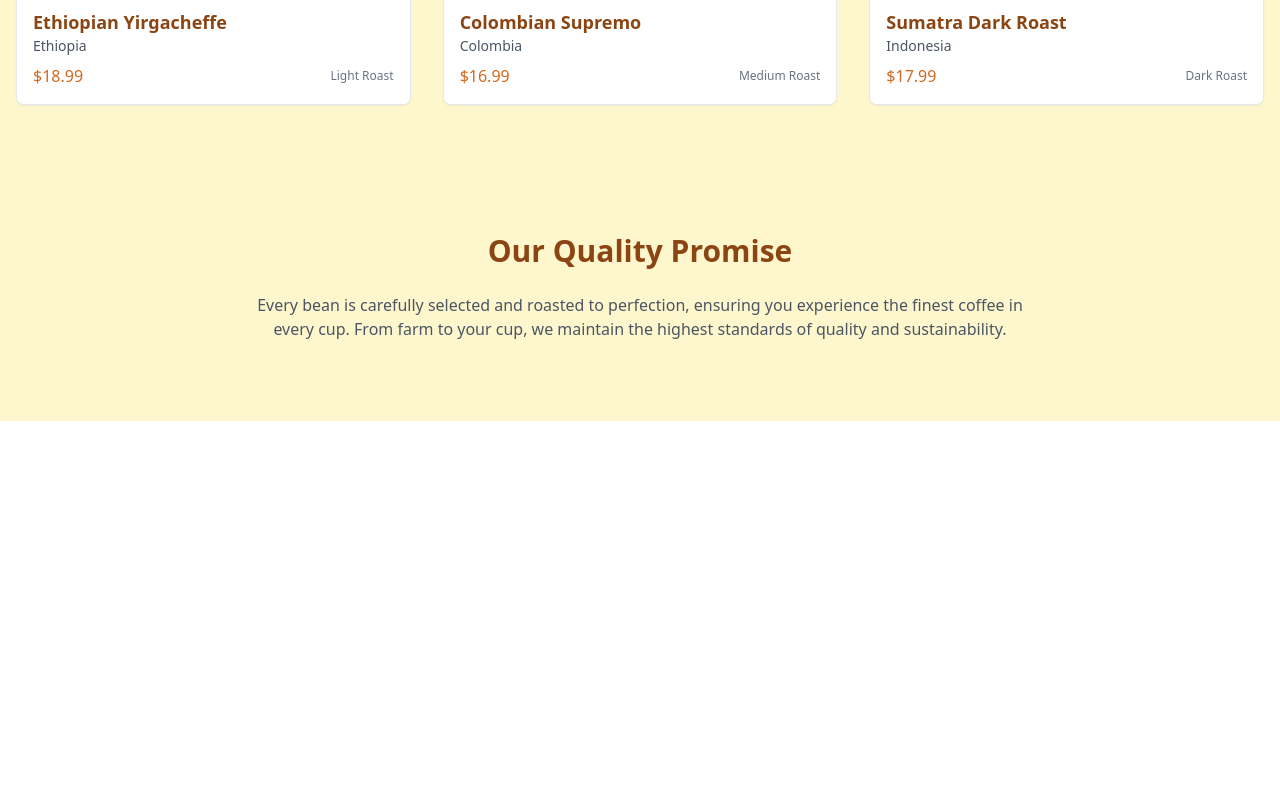
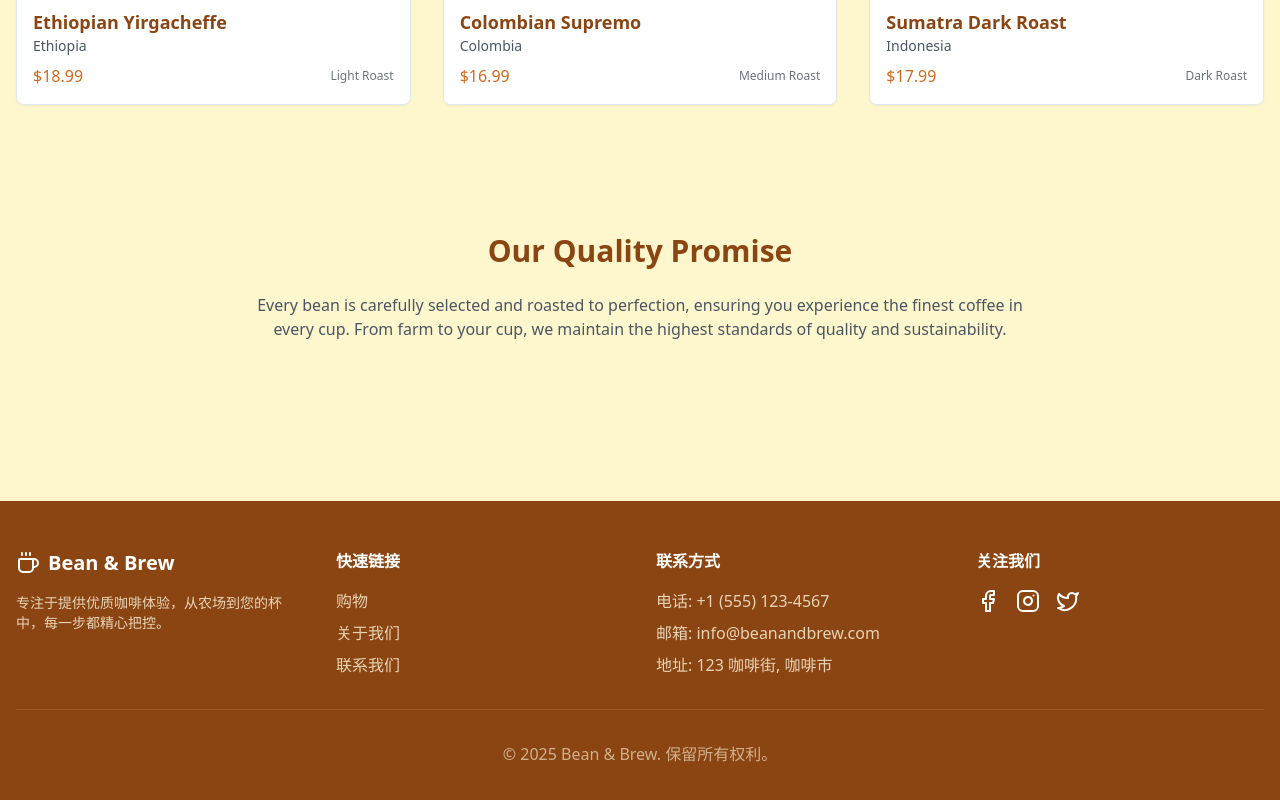
Before and after one commit to sparrow-js/coffee-quest-brew-app, a React (Vite) app: page / in a window 1280 px wide. Shown: the part 866-1666 px from the top of the page. Before the commit the page ends 1287 px from the top, so only its background shows below. Built offline with nearby package versions, Linux system fonts and the light colour scheme.

Commit message:
Add footer component
Added a footer component to the application.  No further details are provided at this time.

```diff
--- /dev/null
+++ b/src/components/Footer.tsx
@@ -0,0 +1,67 @@
+
+import { Coffee, Facebook, Instagram, Twitter } from "lucide-react";
+import { Link } from "react-router-dom";
+
+const Footer = () => {
+  return (
+    <footer className="bg-coffee text-white py-12 mt-20">
+      <div className="container mx-auto px-4">
+        <div className="grid grid-cols-1 md:grid-cols-4 gap-8">
+          {/* Logo and Description */}
+          <div className="space-y-4">
+            <Link to="/" className="flex items-center space-x-2">
+              <Coffee className="h-6 w-6" />
+              <span className="font-semibold text-xl">Bean & Brew</span>
+            </Link>
+            <p className="text-coffee-cream/80 text-sm">
+              专注于提供优质咖啡体验，从农场到您的杯中，每一步都精心把控。
+            </p>
+          </div>
+
+          {/* Quick Links */}
+          <div>
+            <h3 className="font-semibold mb-4">快速链接</h3>
+            <ul className="space-y-2 text-coffee-cream/80">
+              <li><Link to="/shop" className="hover:text-white transition-colors">购物</Link></li>
+              <li><Link to="/about" className="hover:text-white transition-colors">关于我们</Link></li>
+              <li><Link to="/contact" className="hover:text-white transition-colors">联系我们</Link></li>
+            </ul>
+          </div>
+
+          {/* Contact Info */}
+          <div>
+            <h3 className="font-semibold mb-4">联系方式</h3>
+            <ul className="space-y-2 text-coffee-cream/80">
+              <li>电话: +1 (555) 123-4567</li>
+              <li>邮箱: info@beanandbrew.com</li>
+              <li>地址: 123 咖啡街, 咖啡市</li>
+            </ul>
+          </div>
+
+          {/* Social Links */}
+          <div>
+            <h3 className="font-semibold mb-4">关注我们</h3>
+            <div className="flex space-x-4">
+              <a href="#" className="hover:text-coffee-gold transition-colors">
+                <Facebook className="h-6 w-6" />
+              </a>
+              <a href="#" className="hover:text-coffee-gold transition-colors">
+                <Instagram className="h-6 w-6" />
+              </a>
+              <a href="#" className="hover:text-coffee-gold transition-colors">
+                <Twitter className="h-6 w-6" />
+              </a>
+            </div>
+          </div>
+        </div>
+
+        {/* Copyright */}
+        <div className="border-t border-white/10 mt-8 pt-8 text-center text-coffee-cream/60">
+          <p>&copy; {new Date().getFullYear()} Bean & Brew. 保留所有权利。</p>
+        </div>
+      </div>
+    </footer>
+  );
+};
+
+export default Footer;
--- a/src/pages/Index.tsx
+++ b/src/pages/Index.tsx
@@ -1,5 +1,6 @@
 
 import Navigation from "@/components/Navigation";
+import Footer from "@/components/Footer";
 import CoffeeCard from "@/components/CoffeeCard";
 import { Coffee } from "@/types/coffee";
 import { motion } from "framer-motion";
@@ -94,6 +95,8 @@ const Index = () => {
           </motion.div>
         </section>
       </main>
+
+      <Footer />
     </div>
   );
 };
```
